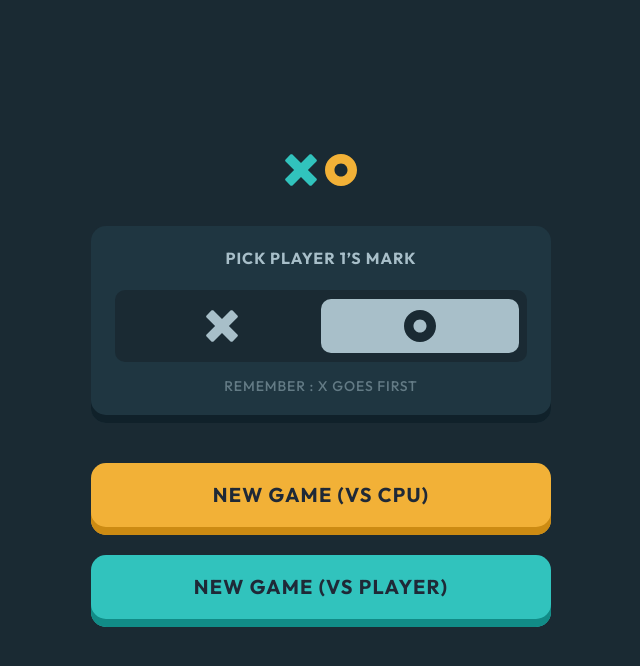
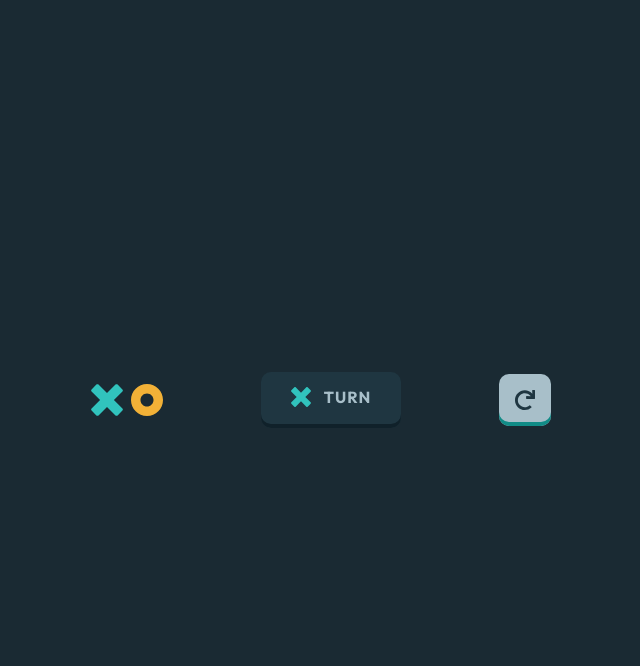
Before and after one commit to mirzobox/tic-tac-toe-selfmade, a website built with Vite: page index.html in a window 1280 px wide. Shown: the whole page, without its empty margins (319-959 px from the left). Built offline with nearby package versions, Linux system fonts and the light colour scheme.

Commit message:
Add header

```diff
--- a/index.html
+++ b/index.html
@@ -29,8 +29,8 @@
     </div>
 
     <!-- Game starter -->
-    <section class="fixed inset-0 z-40" id="startGameModal">
-      <div class="mx-auto flex h-full w-full max-w-[460px] items-center">
+    <section class="fixed inset-0 bg-dark-navy" id="startGameModal">
+      <div class="mx-auto flex h-full w-full max-w-[500px] items-center px-5">
         <h2 class="sr-only">Start game</h2>
         <div class="flex w-full flex-col">
           <!-- Logo  -->
@@ -152,8 +152,68 @@
       </div>
     </section>
 
+    <!-- Header  -->
+    <section class="flex h-full select-none items-center font-outfit">
+      <h2 class="sr-only">Game zone</h2>
+      <div class="mx-auto flex w-full max-w-[500px] flex-col px-5">
+        <header>
+          <div class="flex items-center justify-between">
+            <!-- Logo  -->
+            <div class="flex gap-2">
+              <img
+                class="h-8 w-8 object-contain"
+                src="img/x.svg"
+                width="32"
+                height="32"
+                alt="X icon"
+              />
+              <img
+                class="h-8 w-8 object-contain"
+                src="img/o.svg"
+                width="32"
+                height="32"
+                alt="O icon"
+              />
+            </div>
+
+            <!-- Turn -->
+            <span
+              class="flex items-center rounded-[10px] bg-semi-dark-navy px-[30px] pb-[19px] pt-[13px] shadow-dark-shadow-small"
+            >
+              <img
+                class="h-5 w-5 object-contain"
+                id="turn"
+                src="img/x.svg"
+                data-o="/img/o-small.svg"
+                data-x="/img/x.svg"
+                width="20"
+                height="20"
+                alt="X, O"
+              />
+              <span
+                class="ml-[13px] text-[16px] font-bold uppercase tracking-[1px] text-silver"
+                >Turn</span
+              >
+            </span>
+
+            <!-- Refresh  -->
+            <button
+              class="rounded-[10px] bg-silver p-4 shadow-silver-shadow-small transition hover:bg-silver-hover active:scale-95"
+            >
+              <img
+                class="h-5 w-5 object-contain"
+                src="img/refresh-icon.svg"
+                width="20"
+                height="20"
+                alt="Refresh icon"
+              />
+            </button>
+          </div>
+        </header>
+      </div>
+    </section>
+
     <!-- Confirm start game modal  -->
-    <!-- Open the modal using ID.showModal() method -->
     <dialog
       class="backdrop:bg-dark_50 modal font-outfit"
       id="confirmGameStartModal"
--- a/js/html-elements.js
+++ b/js/html-elements.js
@@ -4,7 +4,8 @@ const elLoader = document.getElementById("loader"),
   elSetupSubmitter = document.getElementById("setupSubmitter"),
   elConfirmGameStartModal = document.getElementById("confirmGameStartModal"),
   elStartGameButton = document.getElementById("startGameButton"),
-  elStartGameModal = document.getElementById("startGameModal");
+  elStartGameModal = document.getElementById("startGameModal"),
+  elTurn = document.getElementById("turn");
 
 export {
   elLoader,
@@ -14,4 +15,5 @@ export {
   elConfirmGameStartModal,
   elStartGameButton,
   elStartGameModal,
+  elTurn,
 };
--- a/js/main.js
+++ b/js/main.js
@@ -5,6 +5,7 @@ import {
   elGameSetupForm,
   elSetupSubmitter,
   elStartGameButton,
+  elTurn,
   elWith,
 } from "./html-elements.js";
 import loader from "./loader.js";
@@ -48,3 +49,5 @@ elStartGameButton.onclick = () => {
     uiUpdater(finalGameSetup);
   }, timeout);
 };
+
+setGameStartModal(false);
```
